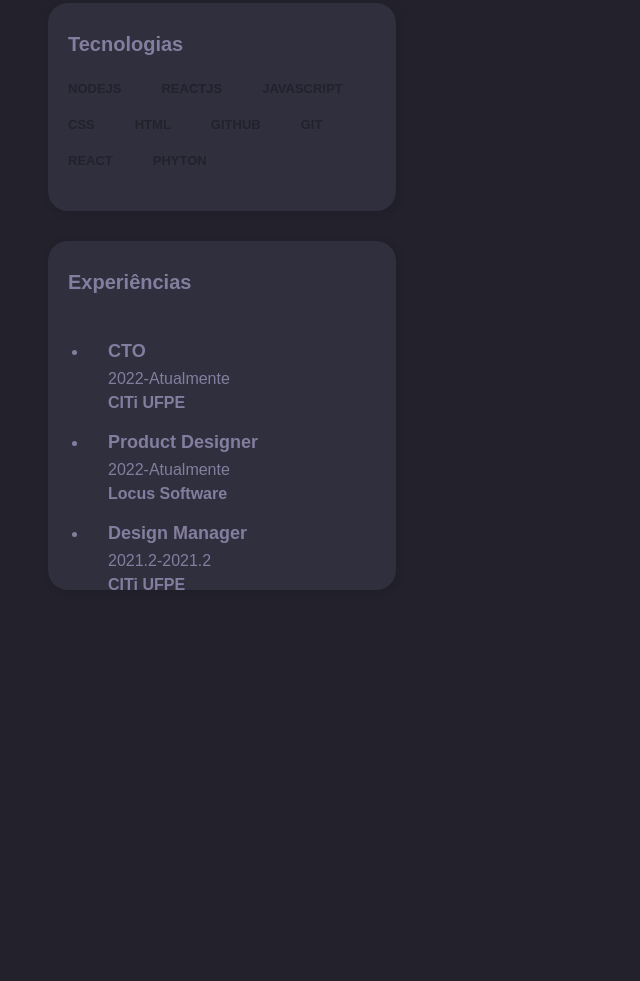
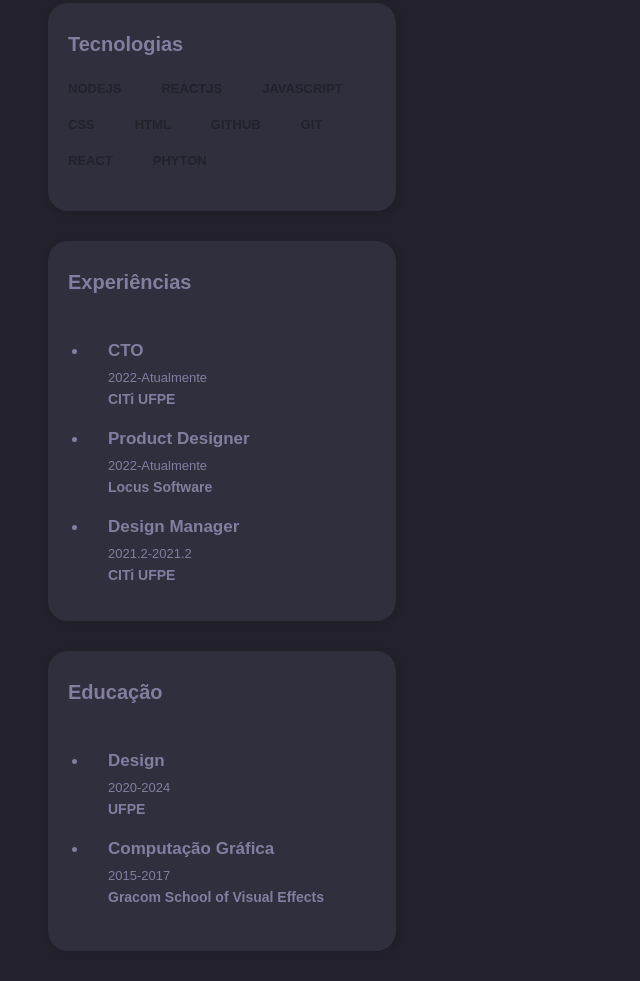
Before and after one commit to bnbsv/Rocketseat-chPortifolio, a plain HTML site: page index.html in a window 1280 px wide. Shown: the part 737-1718 px from the top of the page, without its empty margins (0-640 px from the left). Before the commit the page ends 1357 px from the top, so only its background shows below. Drawn offline with Linux system fonts and the light colour scheme; a web font is replaced by a local one.

Commit message:
education card

```diff
--- a/index.html
+++ b/index.html
@@ -60,9 +60,26 @@
                     <p class="description-list">2021.2-2021.2</p>
                     <p class="company-list" >CITi UFPE</p>
                 </li>
+            </ul>
+        </div>
 
+            <div class="education-container">
+                <h3> Educação </h3>
+                <ul class="exp-and-ed">
+                    <li class="exp-list">
+                        <p class="leading-text">Design</p>
+                        <p class="description-list">2020-2024</p>
+                        <p class="company-list" >UFPE</p>
+                    </li>
 
-            </ul>
+                    <li class="exp-list">
+                        <p class="leading-text">Computação Gráfica</p>
+                        <p class="description-list">2015-2017</p>
+                        <p class="company-list">Gracom School of Visual Effects</p>
+                    </li>
+                </ul>
+            </div>
+
         </div>
 
 
--- a/style.css
+++ b/style.css
@@ -146,7 +146,7 @@ p.tags{
 div.experiences-container{
     background-color: #302F3D;
     width: 348px;
-    height: 349px;
+    height: 380px;
     margin-top: 30px;
     margin-left: 40px;
     margin-bottom: 30px;
@@ -154,15 +154,13 @@ div.experiences-container{
     flex-direction: column;
     box-shadow: 2px 2px 8px 1px #00000013;
     border-radius: 20px;
-    justify-content: space-around;
-    align-content: center;
     flex-wrap: nowrap;
     align-items: flex-start;
+    justify-content: flex-start;
 }
 
 ul.exp-and-ed{
     color: #837E9F;
-    font-size: 15px;
     margin-left: 40px;
     margin-top: 0px;
     padding-left: 0px;
@@ -173,19 +171,36 @@ ul.exp-and-ed{
 p.leading-text{
     color: #837E9F;
     font-weight: 600;
-    font-size: 18px;
+    font-size: 17px;
     line-height: 10px;
 }
 
 p.description-list{
     color: #837E9F;
-    font-size: 16px;
+    font-size: 13px;
     line-height: 10px;
 }
 
 p.company-list{
     color: #837E9F;
-    font-size: 16px;
+    font-size: 14px;
     font-weight: 600;
     line-height: 5px;
 }
+
+div.education-container{
+    background-color: #302F3D;
+    width: 348px;
+    height: 300px;
+    margin-top: 30px;
+    margin-left: 40px;
+    margin-bottom: 30px;
+    display: flex;
+    flex-direction: column;
+    box-shadow: 2px 2px 8px 1px #00000013;
+    border-radius: 20px;
+    align-content: flex-end;
+    flex-wrap: nowrap;
+    align-items: flex-start;
+    justify-content: flex-start;
+}
```
